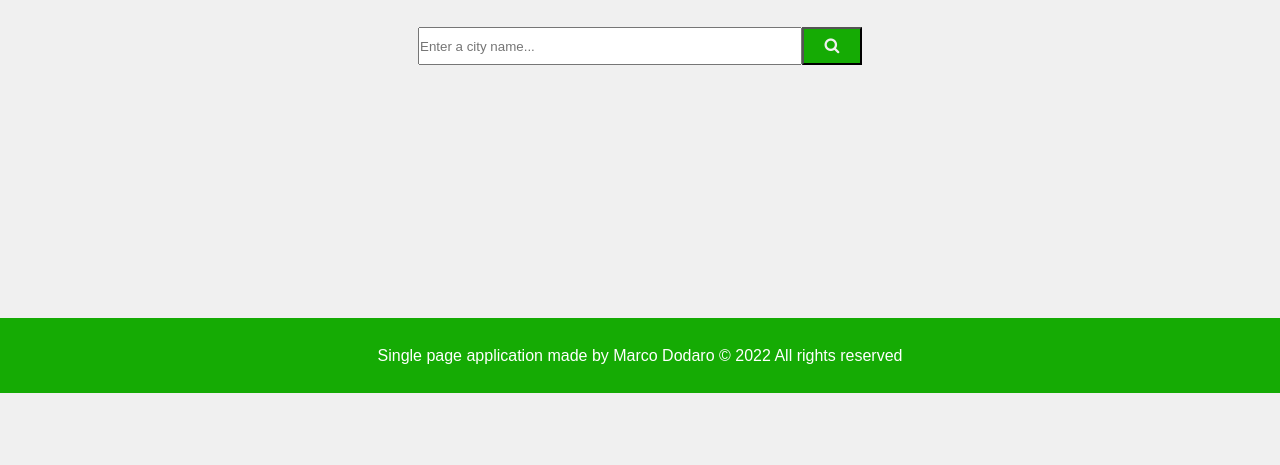
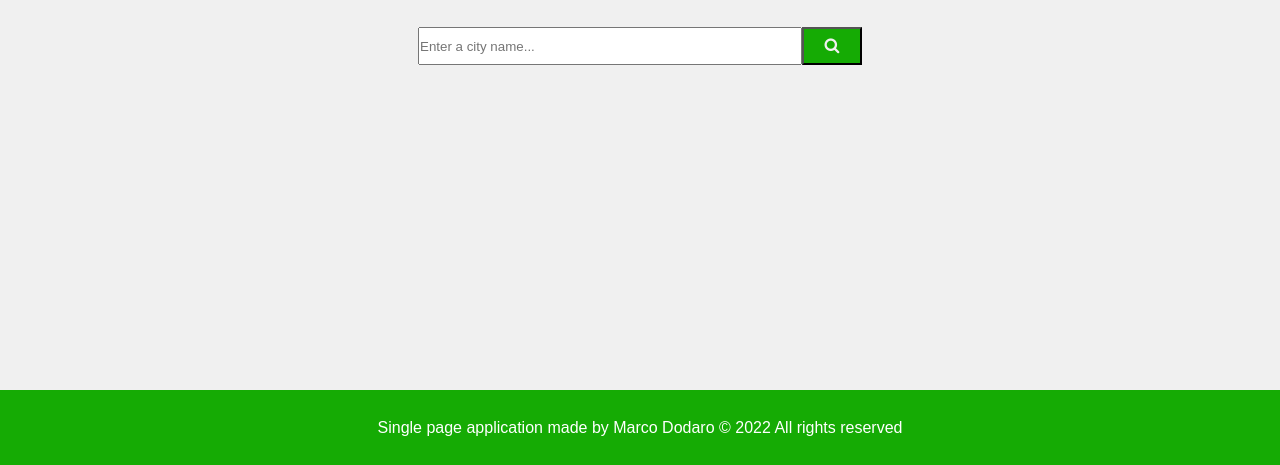
Before and after one commit to Marco-Dodaro/life-quality, a website built with webpack: page src/index.html in a window 1280 px wide. Shown: the part 401-866 px from the top of the page. Before the commit the page ends 800 px from the top, so only its background shows below. Built offline with nearby package versions, Linux system fonts and the light colour scheme.

Commit message:
class height change

```diff
--- a/src/css/styles.scss
+++ b/src/css/styles.scss
@@ -66,7 +66,7 @@ br.responsive {
 
 .displayResults{
   font-size: 15px;
-  min-height: 31vh;
+  min-height: 40vh;
   height: fit-content;
   width: auto;
 }
```
Also changed, not shown: src/css/styles.css.
